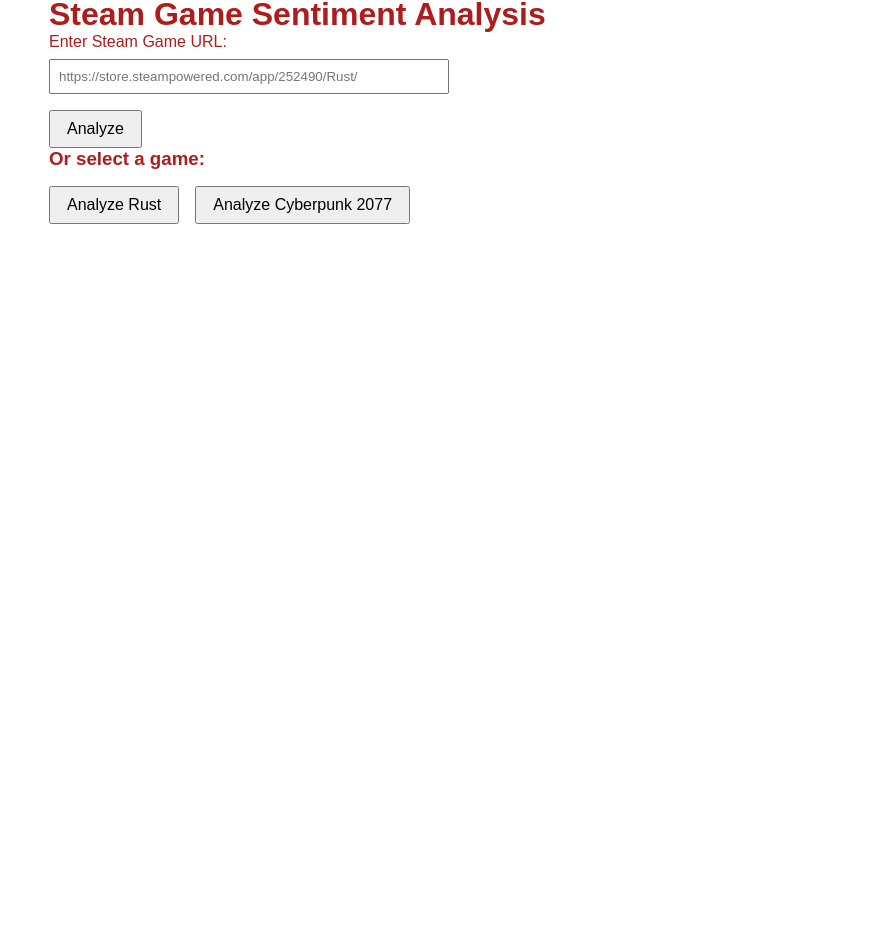
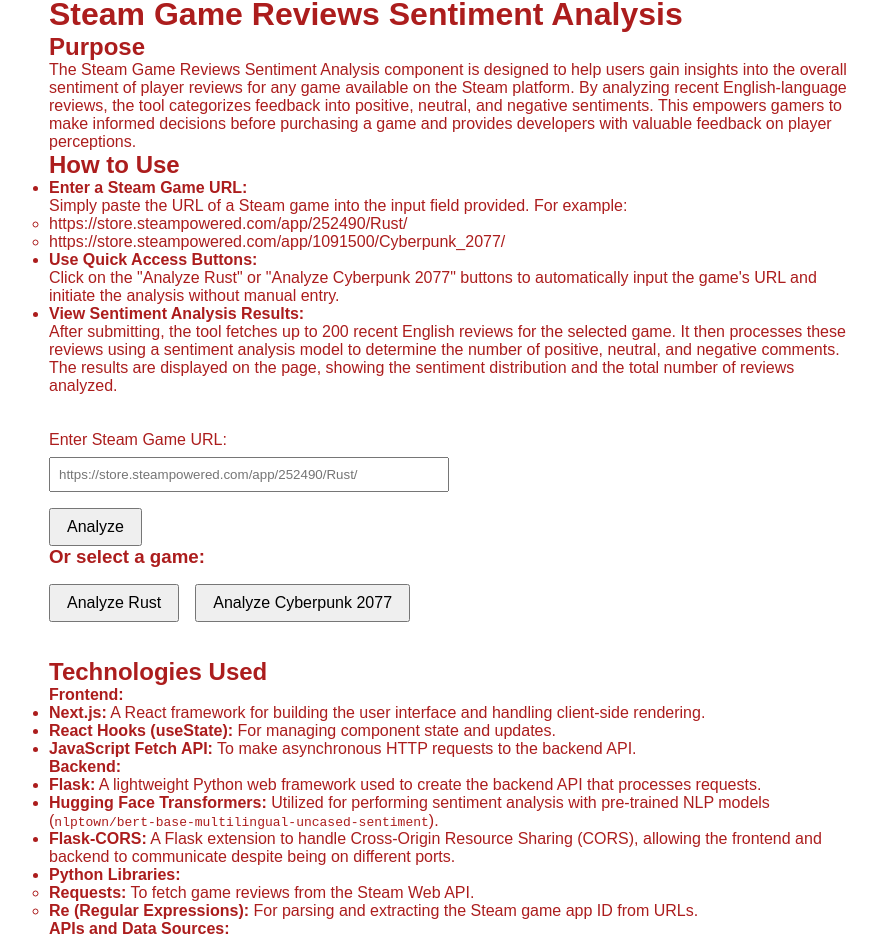
Before and after one commit to omerozerr/front, a Next.js app: page /steam-review in a window 1280 px wide. Shown: the part 114-1052 px from the top of the page, without its empty margins (191-1068 px from the left). Before the commit the page ends 800 px from the top, so only its background shows below. Built offline with nearby package versions, Linux system fonts and the light colour scheme.

Commit message:
add desc to steam game review page

```diff
--- a/app/steam-review/page.js
+++ b/app/steam-review/page.js
@@ -43,7 +43,78 @@
 
     return (
         <div className={styles.pageContainer}>
-            <h1>Steam Game Sentiment Analysis</h1>
+            <h1>Steam Game Reviews Sentiment Analysis</h1>
+
+            {/* Description Section */}
+            <div className={styles.description}>
+                <h2>Purpose</h2>
+                <p>
+                    The Steam Game Reviews Sentiment Analysis component is
+                    designed to help users gain insights into the overall
+                    sentiment of player reviews for any game available on the
+                    Steam platform. By analyzing recent English-language
+                    reviews, the tool categorizes feedback into positive,
+                    neutral, and negative sentiments. This empowers gamers to
+                    make informed decisions before purchasing a game and
+                    provides developers with valuable feedback on player
+                    perceptions.
+                </p>
+
+                <h2>How to Use</h2>
+                <ul>
+                    <li>
+                        <strong>Enter a Steam Game URL:</strong>
+                        <p>
+                            Simply paste the URL of a Steam game into the input
+                            field provided. For example:
+                        </p>
+                        <ul>
+                            <li>
+                                <a
+                                    href="https://store.steampowered.com/app/252490/Rust/"
+                                    target="_blank"
+                                    rel="noopener noreferrer"
+                                >
+                                    https://store.steampowered.com/app/252490/Rust/
+                                </a>
+                            </li>
+                            <li>
+                                <a
+                                    href="https://store.steampowered.com/app/1091500/Cyberpunk_2077/"
+                                    target="_blank"
+                                    rel="noopener noreferrer"
+                                >
+                                    https://store.steampowered.com/app/1091500/Cyberpunk_2077/
+                                </a>
+                            </li>
+                        </ul>
+                    </li>
+                    <li>
+                        <strong>Use Quick Access Buttons:</strong>
+                        <p>
+                            Click on the "Analyze Rust" or "Analyze Cyberpunk
+                            2077" buttons to automatically input the game's URL
+                            and initiate the analysis without manual entry.
+                        </p>
+                    </li>
+                    <li>
+                        <strong>View Sentiment Analysis Results:</strong>
+                        <p>
+                            After submitting, the tool fetches up to 200 recent
+                            English reviews for the selected game. It then
+                            processes these reviews using a sentiment analysis
+                            model to determine the number of positive, neutral,
+                            and negative comments. The results are displayed on
+                            the page, showing the sentiment distribution and the
+                            total number of reviews analyzed.
+                        </p>
+                    </li>
+                </ul>
+            </div>
+            <br />
+            <br />
+
+            {/* Form Section */}
             <form onSubmit={analyzeSentiments}>
                 <label htmlFor="url">Enter Steam Game URL:</label>
                 <br />
@@ -105,6 +176,80 @@
                     </ul>
                 </div>
             )}
+            <br />
+            <br />
+            <br />
+
+            {/* Technologies Used Section */}
+            <div className={styles.description}>
+                <h2>Technologies Used</h2>
+                <p>
+                    <strong>Frontend:</strong>
+                </p>
+                <ul>
+                    <li>
+                        <strong>Next.js:</strong> A React framework for building
+                        the user interface and handling client-side rendering.
+                    </li>
+                    <li>
+                        <strong>React Hooks (useState):</strong> For managing
+                        component state and updates.
+                    </li>
+                    <li>
+                        <strong>JavaScript Fetch API:</strong> To make
+                        asynchronous HTTP requests to the backend API.
+                    </li>
+                </ul>
+                <p>
+                    <strong>Backend:</strong>
+                </p>
+                <ul>
+                    <li>
+                        <strong>Flask:</strong> A lightweight Python web
+                        framework used to create the backend API that processes
+                        requests.
+                    </li>
+                    <li>
+                        <strong>Hugging Face Transformers:</strong> Utilized for
+                        performing sentiment analysis with pre-trained NLP
+                        models (
+                        <code>
+                            nlptown/bert-base-multilingual-uncased-sentiment
+                        </code>
+                        ).
+                    </li>
+                    <li>
+                        <strong>Flask-CORS:</strong> A Flask extension to handle
+                        Cross-Origin Resource Sharing (CORS), allowing the
+                        frontend and backend to communicate despite being on
+                        different ports.
+                    </li>
+                    <li>
+                        <strong>Python Libraries:</strong>
+                        <ul>
+                            <li>
+                                <strong>Requests:</strong> To fetch game reviews
+                                from the Steam Web API.
+                            </li>
+                            <li>
+                                <strong>Re (Regular Expressions):</strong> For
+                                parsing and extracting the Steam game app ID
+                                from URLs.
+                            </li>
+                        </ul>
+                    </li>
+                </ul>
+                <p>
+                    <strong>APIs and Data Sources:</strong>
+                </p>
+                <ul>
+                    <li>
+                        <strong>Steam Web API:</strong> Provides access to game
+                        reviews and related data based on the app ID extracted
+                        from the game URL.
+                    </li>
+                </ul>
+            </div>
         </div>
     );
 }
```
